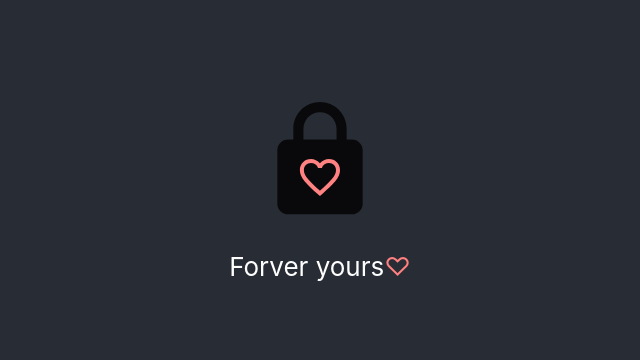
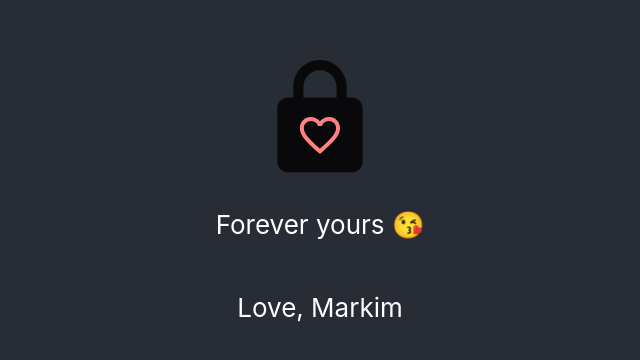
Before and after one commit to Eyesofbanquo/ksnap_web, a React (Create React App) app: page / in a window 1280 px wide. Shown: the part 198-558 px from the top of the page, without its empty margins (320-960 px from the left). Built offline with nearby package versions, Linux system fonts and the light colour scheme.

Commit message:
Update text pt2

```diff
--- a/src/components/kview.tsx
+++ b/src/components/kview.tsx
@@ -10,8 +10,10 @@ export const KView: React.FC = () => {
       <img src={icon} alt="logo" className="Lock" />
 
       <p>
-        Forver yours<span className="Heart">♡</span>
+        Forever yours
+        <span className="Kiss"> 😘</span>
       </p>
+      <p>Love, Markim</p>
     </div>
   );
 };
```
